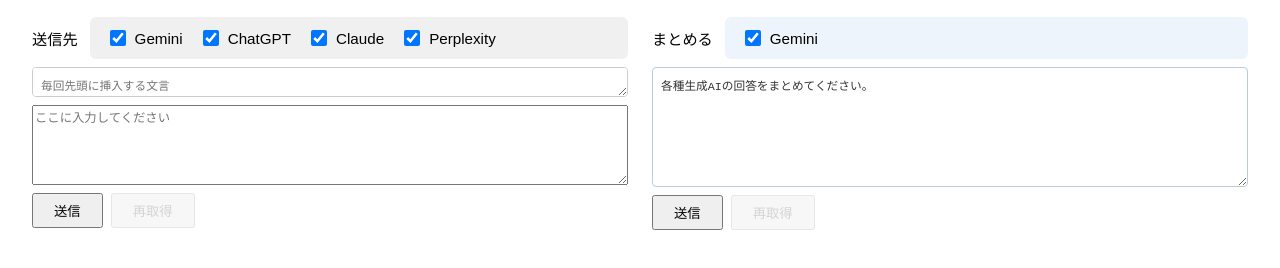
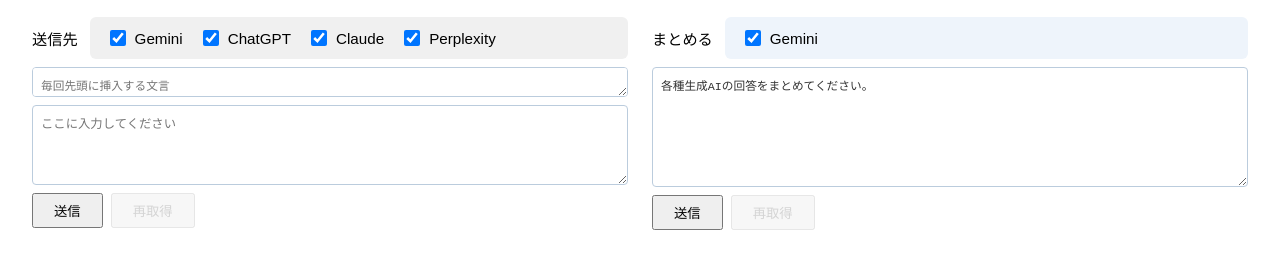
Before and after one commit to katojishiKun/Generative-AI-Bulk-Search, a website: page generative.html in a window 1280 px wide. Shown: the part 102-370 px from the top of the page. Drawn offline with Linux system fonts and the light colour scheme.

Commit message:
枠線とプレースホルダーの色を修正

```diff
--- a/generative.css
+++ b/generative.css
@@ -75,8 +75,8 @@ h1 {
 #prefix-area {
   height: 30px;
   font-size: 0.9em;
-  color: #555;
-  border: 1px solid #ccc;
+  color: #333;
+  border: 1px solid #bcd;
   border-radius: 4px;
   padding: 8px;
   resize: vertical;
@@ -89,6 +89,10 @@ textarea {
   margin-bottom: 8px;
   box-sizing: border-box;
   font-size: 0.95em;
+  color: #333;
+  border: 1px solid #bcd;
+  border-radius: 4px;
+  padding: 8px;
 }
 
 .btn-row {
```
